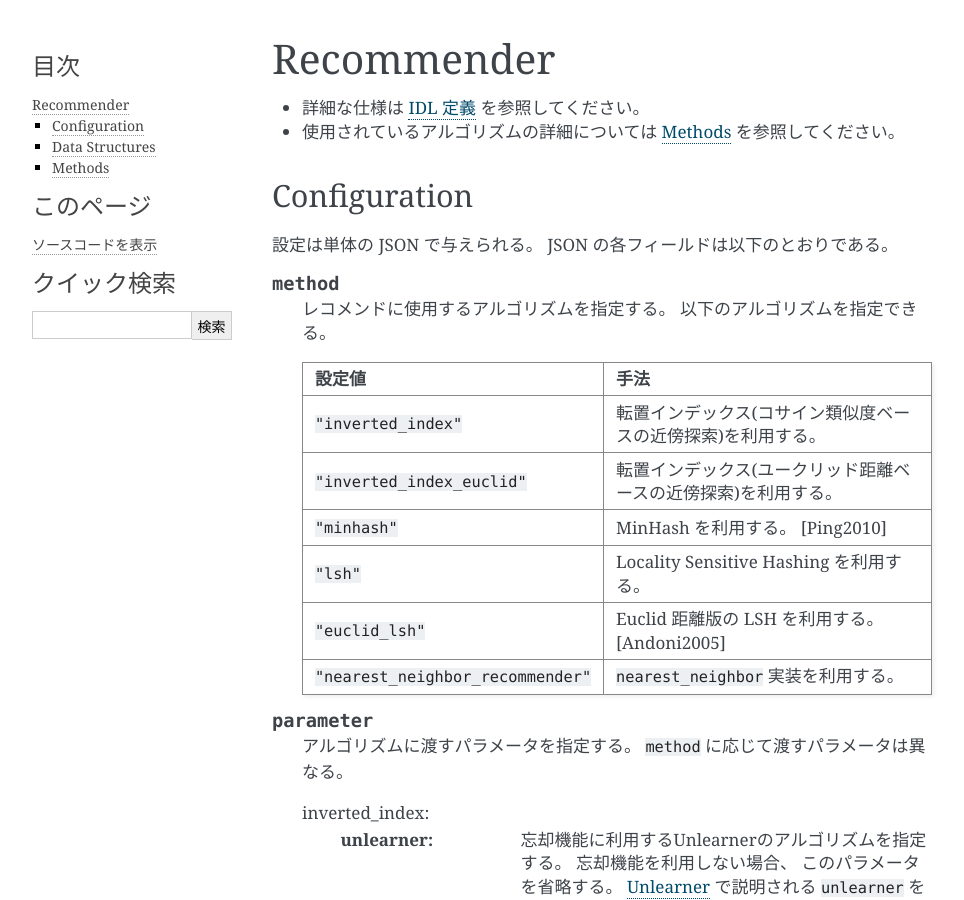
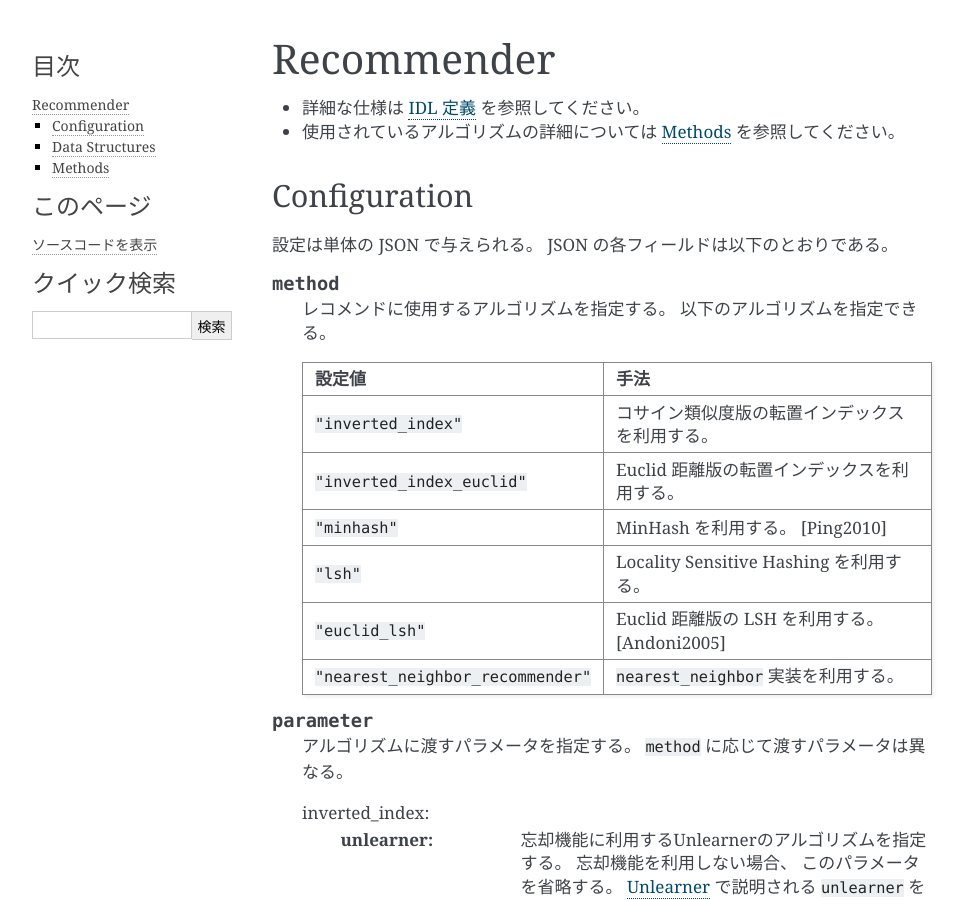
Before and after one commit to jubatus/website, a Sphinx documentation site: the page built from source/ja/api_recommender.rst, in a window 1280 px wide and 900 px high. Shown: the whole window, without its empty margins (148-1112 px from the left). Built offline with Sphinx 7.4.7, drawn with Linux system fonts in a browser that asks for light colours; the version number could not be read and is left out.

Commit message:
fix sentences

```diff
--- a/source/en/api_recommender.rst
+++ b/source/en/api_recommender.rst
@@ -21,8 +21,8 @@ We show each field below:
       ===================================== ===================================
       Value                                 Method
       ===================================== ===================================
-      ``"inverted_index"``                  Use Inverted Index (similarity measured by cosine similarity.)
-      ``"inverted_index_euclid"``           Use Inverted Index (similarity measured by euclidean distance.)
+      ``"inverted_index"``                  Use Inverted Index (with cosine similarity)
+      ``"inverted_index_euclid"``           Use Inverted Index (with Euclidean distance)
       ``"minhash"``                         Use MinHash. [Ping2010]_
       ``"lsh"``                             Use Locality Sensitive Hashing.
       ``"euclid_lsh"``                      Use Euclid-distance LSH. [Andoni2005]_
--- a/source/ja/api_recommender.rst
+++ b/source/ja/api_recommender.rst
@@ -21,8 +21,8 @@ JSON の各フィールドは以下のとおりである。
       ===================================== ===================================
       設定値                                手法
       ===================================== ===================================
-      ``"inverted_index"``                  転置インデックス(コサイン類似度ベースの近傍探索)を利用する。
-      ``"inverted_index_euclid"``           転置インデックス(ユークリッド距離ベースの近傍探索)を利用する。
+      ``"inverted_index"``                  コサイン類似度版の転置インデックスを利用する。
+      ``"inverted_index_euclid"``           Euclid 距離版の転置インデックスを利用する。
       ``"minhash"``                         MinHash を利用する。 [Ping2010]_
       ``"lsh"``                             Locality Sensitive Hashing を利用する。
       ``"euclid_lsh"``                      Euclid 距離版の LSH を利用する。 [Andoni2005]_
```
